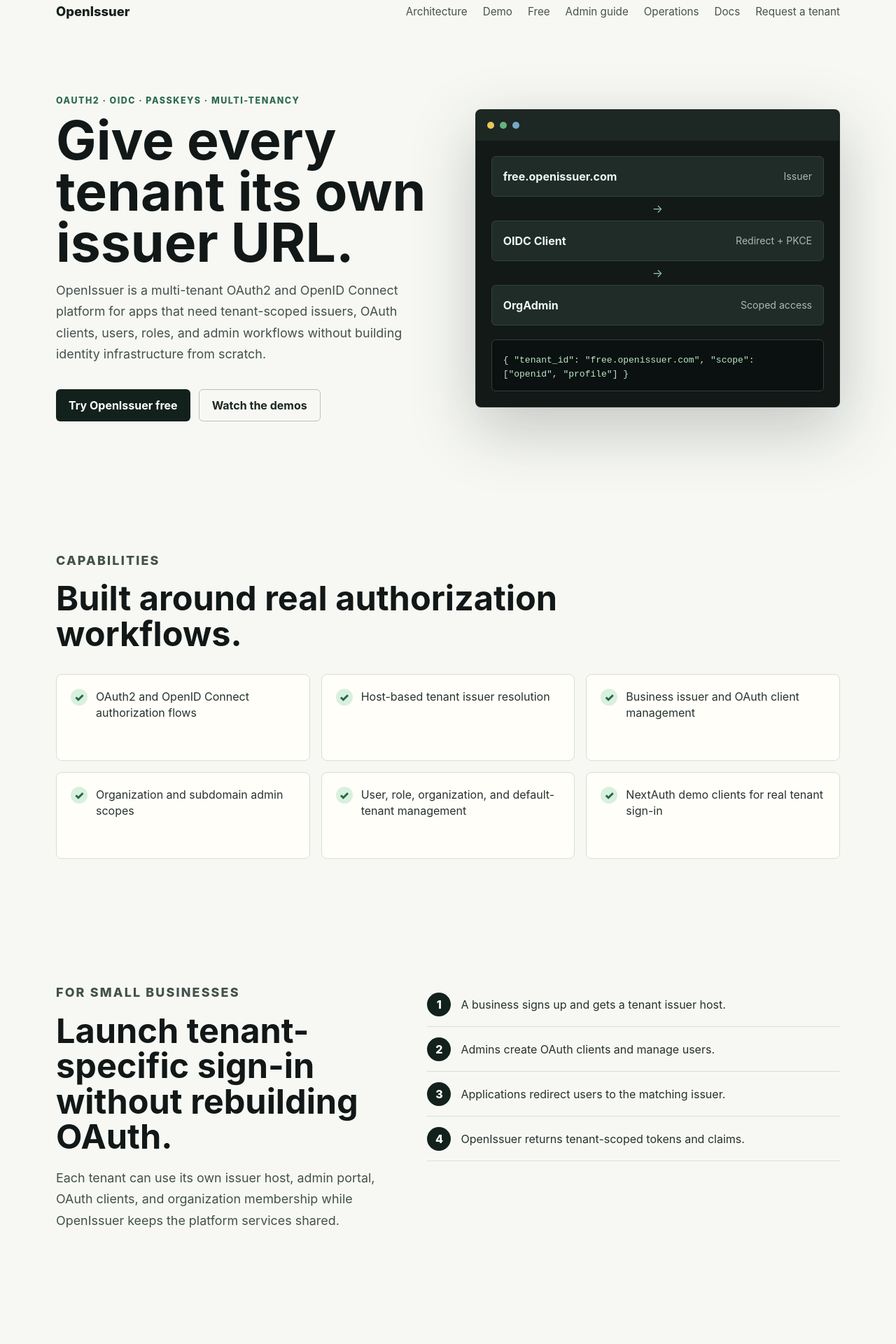
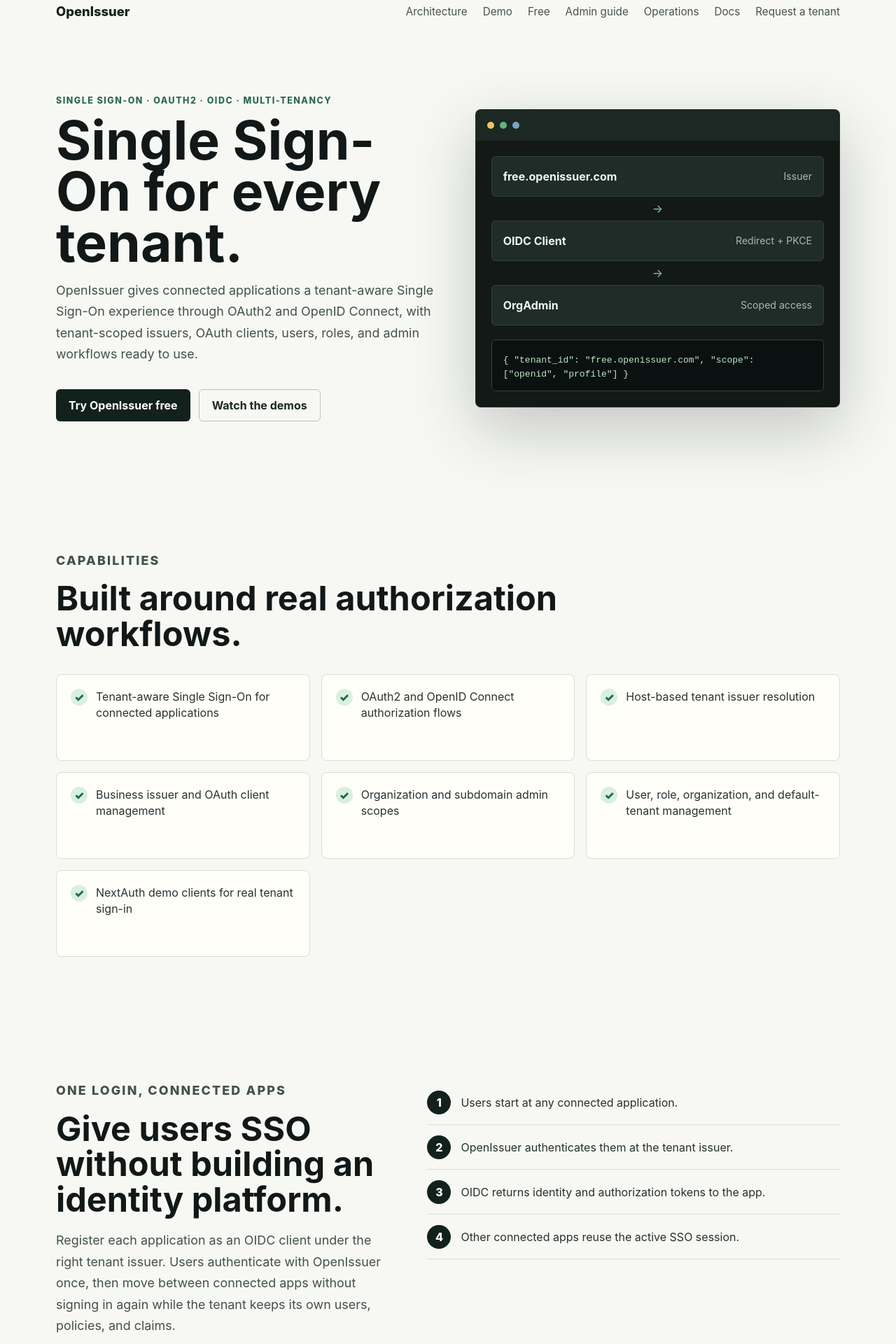
Before and after one commit to sonamsamdupkhangsar/openissuer-site, a Next.js app: page / in a window 1280 px wide. Shown: the part 20-1940 px from the top of the page at 70% size. Built offline with nearby package versions, Linux system fonts and the light colour scheme; no server answers.

Commit message:
Promote tenant-aware single sign-on

```diff
--- a/pages/index.tsx
+++ b/pages/index.tsx
@@ -3,6 +3,7 @@
 import styles from '../styles/site.module.css'
 
 const capabilities = [
+  'Tenant-aware Single Sign-On for connected applications',
   'OAuth2 and OpenID Connect authorization flows',
   'Host-based tenant issuer resolution',
   'Business issuer and OAuth client management',
@@ -51,12 +52,12 @@
 
         <section className={styles.hero}>
           <div className={styles.heroCopy}>
-            <p className={styles.eyebrow}>OAuth2 · OIDC · Passkeys · Multi-tenancy</p>
-            <h1>Give every tenant its own issuer URL.</h1>
+            <p className={styles.eyebrow}>Single Sign-On · OAuth2 · OIDC · Multi-tenancy</p>
+            <h1>Single Sign-On for every tenant.</h1>
             <p className={styles.heroText}>
-              OpenIssuer is a multi-tenant OAuth2 and OpenID Connect platform for apps
-              that need tenant-scoped issuers, OAuth clients, users, roles, and admin
-              workflows without building identity infrastructure from scratch.
+              OpenIssuer gives connected applications a tenant-aware Single Sign-On
+              experience through OAuth2 and OpenID Connect, with tenant-scoped issuers,
+              OAuth clients, users, roles, and admin workflows ready to use.
             </p>
             <div className={styles.actions}>
               <Link href="/free" className={styles.primaryAction}>Try OpenIssuer free</Link>
@@ -105,6 +106,24 @@
               </article>
             ))}
           </div>
+        </section>
+
+        <section className={styles.splitSection}>
+          <div>
+            <p className={styles.eyebrow}>One login, connected apps</p>
+            <h2>Give users SSO without building an identity platform.</h2>
+            <p>
+              Register each application as an OIDC client under the right tenant issuer.
+              Users authenticate with OpenIssuer once, then move between connected apps
+              without signing in again while the tenant keeps its own users, policies, and claims.
+            </p>
+          </div>
+          <ol className={styles.stepList}>
+            <li>Users start at any connected application.</li>
+            <li>OpenIssuer authenticates them at the tenant issuer.</li>
+            <li>OIDC returns identity and authorization tokens to the app.</li>
+            <li>Other connected apps reuse the active SSO session.</li>
+          </ol>
         </section>
 
         <section className={styles.splitSection}>
```
Also changed, not shown: pages/docs.tsx (+14 -0 lines).
